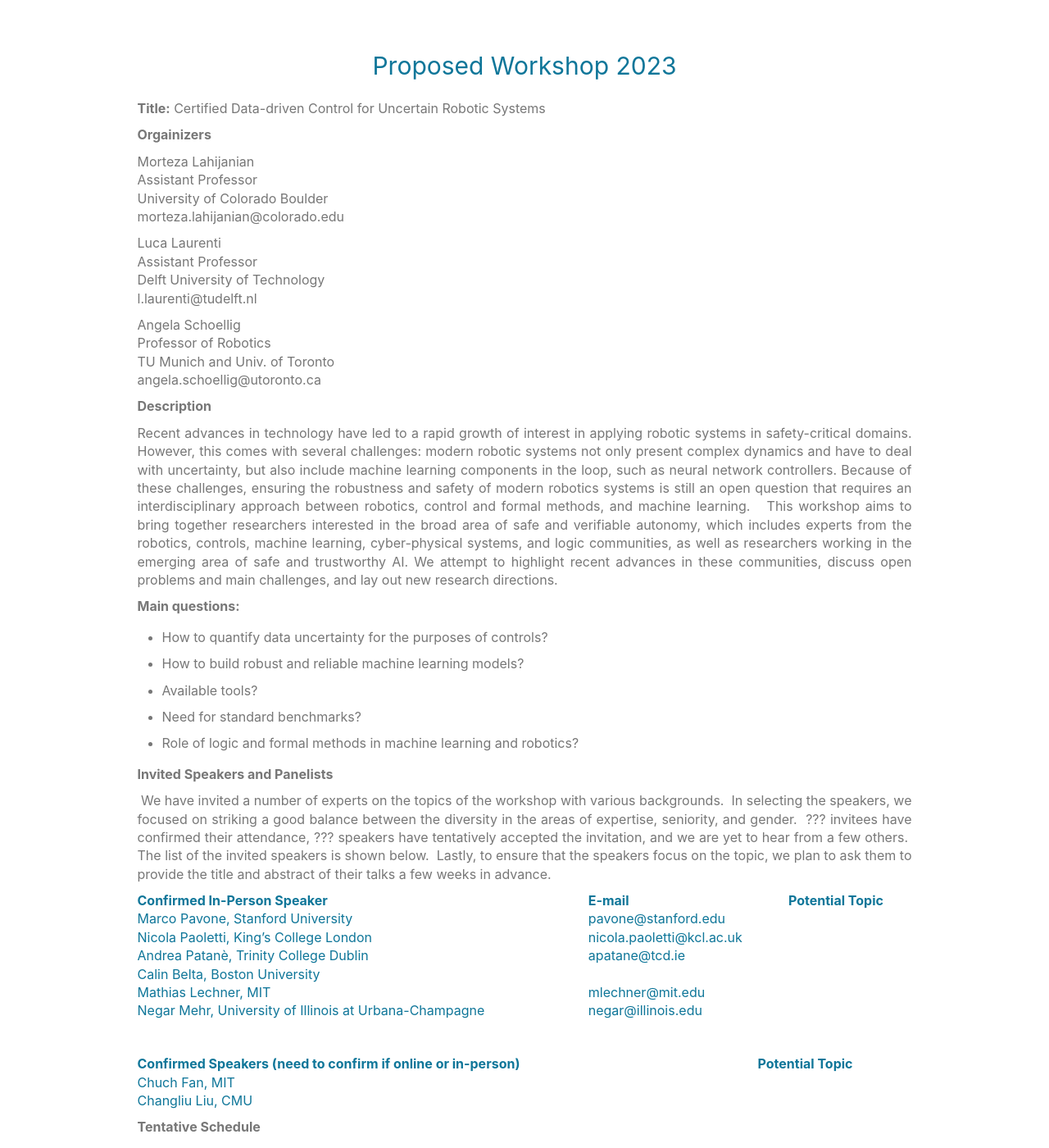
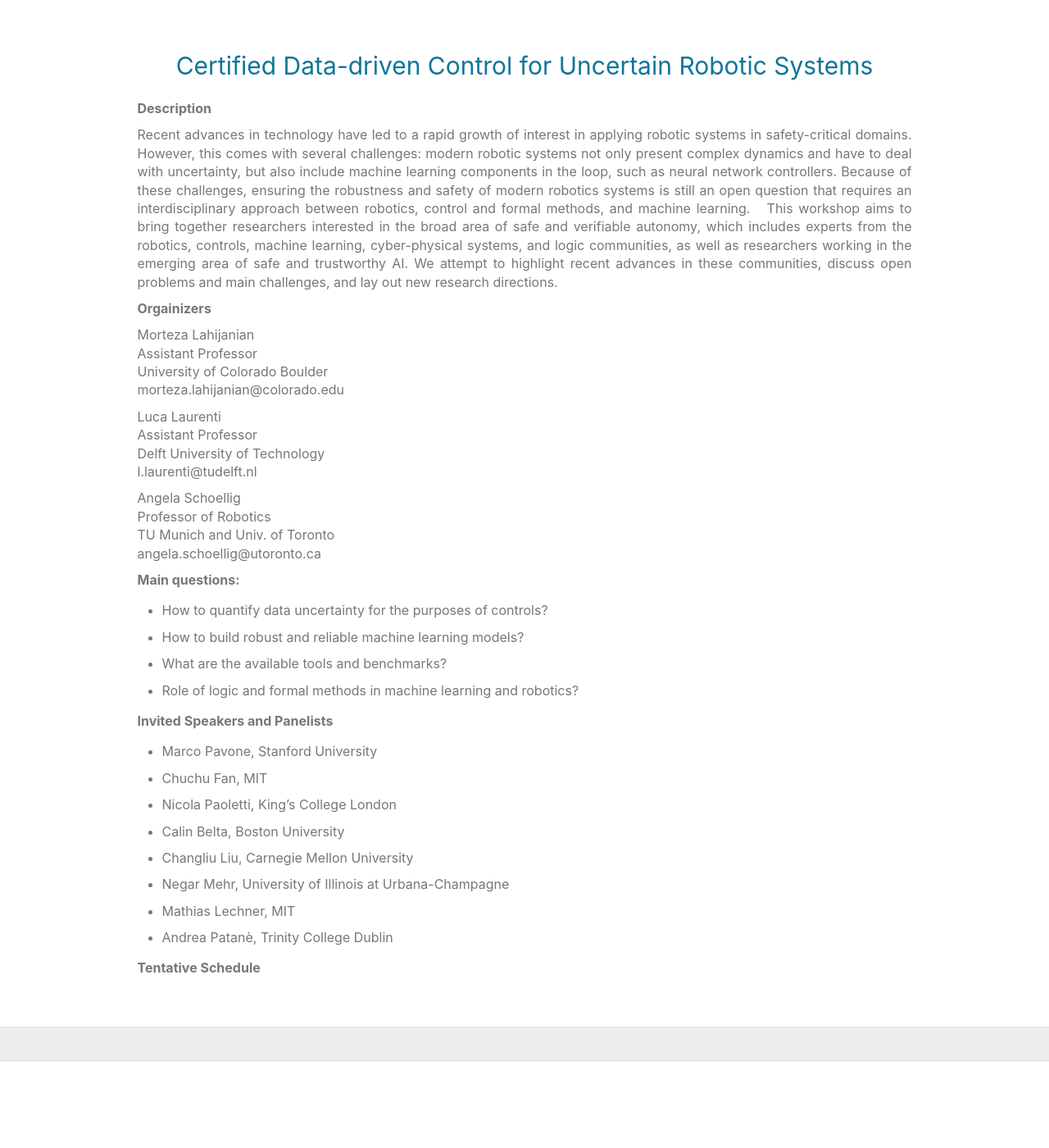
Before and after one commit to aria-systems-group/website, a Jekyll site: the page built from pages/workshop2023.md, in a window 1280 px wide and 1400 px high. Shown: the whole window at 82% size. Built offline with Jekyll 4.4.1, drawn with Linux system fonts in a browser that asks for light colours.

Commit message:
workshop webpage

```diff
--- a/pages/workshop2023.md
+++ b/pages/workshop2023.md
@@ -1,11 +1,17 @@
 ---
-title: Proposed Workshop 2023
+title: Certified Data-driven Control for Uncertain Robotic Systems
 layout: page
 permalink: /workshops/certified-data-driven-control.html
 class: no-nav
 ---
 
-**Title:** Certified Data-driven Control for Uncertain Robotic Systems
+<!-- **Title:**  -->
+
+**Description**
+
+Recent advances in technology have led to a rapid growth of interest in applying robotic systems in safety-critical domains. However, this comes with several challenges: modern robotic systems not only present complex dynamics and have to deal with uncertainty, but also include machine learning components in the loop, such as neural network controllers. Because of these challenges, ensuring the robustness and safety of modern robotics systems is still an open question that requires an interdisciplinary approach between robotics, control and formal methods, and machine learning.
+
+This workshop aims to bring together researchers interested in the broad area of safe and verifiable autonomy, which includes experts from the robotics, controls, machine learning, cyber-physical systems, and logic communities, as well as researchers working in the emerging area of safe and trustworthy AI. We attempt to highlight recent advances in these communities, discuss open problems and main challenges, and lay out new research directions.
 
 **Orgainizers**
 
@@ -24,38 +30,46 @@
 TU Munich and Univ. of Toronto
 angela.schoellig@utoronto.ca
 
-**Description**
 
-Recent advances in technology have led to a rapid growth of interest in applying robotic systems in safety-critical domains. However, this comes with several challenges: modern robotic systems not only present complex dynamics and have to deal with uncertainty, but also include machine learning components in the loop, such as neural network controllers. Because of these challenges, ensuring the robustness and safety of modern robotics systems is still an open question that requires an interdisciplinary approach between robotics, control and formal methods, and machine learning.
-
-This workshop aims to bring together researchers interested in the broad area of safe and verifiable autonomy, which includes experts from the robotics, controls, machine learning, cyber-physical systems, and logic communities, as well as researchers working in the emerging area of safe and trustworthy AI. We attempt to highlight recent advances in these communities, discuss open problems and main challenges, and lay out new research directions.
 
 **Main questions:**
 - How to quantify data uncertainty for the purposes of controls?
 - How to build robust and reliable machine learning models?
-- Available tools?
-- Need for standard benchmarks?
+- What are the available tools and benchmarks?
+<!-- - There is a need for standard benchmarks -->
 - Role of logic and formal methods in machine learning and robotics?
 
 **Invited Speakers and Panelists**
 
- We have invited a number of experts on the topics of the workshop with various backgrounds.  In selecting the speakers, we focused on striking a good balance between the diversity in the areas of expertise, seniority, and gender.  ??? invitees have confirmed their attendance, ??? speakers have tentatively accepted the invitation, and we are yet to hear from a few others.  The list of the invited speakers is shown below.  Lastly, to ensure that the speakers focus on the topic, we plan to ask them to provide the title and abstract of their talks a few weeks in advance.
+<!--  We have invited a number of experts on the topics of the workshop with various backgrounds.  In selecting the speakers, we focused on striking a good balance between the diversity in the areas of expertise, seniority, and gender.  ??? invitees have confirmed their attendance, ??? speakers have tentatively accepted the invitation, and we are yet to hear from a few others.  The list of the invited speakers is shown below.  Lastly, to ensure that the speakers focus on the topic, we plan to ask them to provide the title and abstract of their talks a few weeks in advance. -->
 
-| **Confirmed In-Person Speaker** | **E-mail** | **Potential Topic** |
-| -- | ------ | ---- |
-|Marco Pavone, Stanford University | pavone@stanford.edu | |
+
+<!-- | Speaker** | **E-mail** | **Potential Topic** | -->
+<!-- | -- | ------ -->
+<!-- |Marco Pavone, Stanford University | pavone@stanford.edu | |
 |Nicola Paoletti, King’s College London | nicola.paoletti@kcl.ac.uk | |
 |Andrea Patanè, Trinity College Dublin | apatane@tcd.ie | |
 | Calin Belta, Boston University | | |
 | Mathias Lechner, MIT | mlechner@mit.edu | |
-| Negar Mehr, University of Illinois at Urbana-Champagne | negar@illinois.edu ||
+| Negar Mehr, University of Illinois at Urbana-Champagne | negar@illinois.edu || -->
 
-<br>
+
+<!-- <br>
 
 | **Confirmed Speakers (need to confirm if online or in-person)** | **Potential Topic** |
 | -- | ------ |
 |Chuch Fan, MIT  | |
-|Changliu Liu, CMU | |
+|Changliu Liu, CMU | |  -->
+
+
+- Marco Pavone, Stanford University
+- Chuchu Fan, MIT
+- Nicola Paoletti, King’s College London
+- Calin Belta, Boston University
+- Changliu Liu, Carnegie Mellon University
+- Negar Mehr, University of Illinois at Urbana-Champagne
+- Mathias Lechner, MIT
+- Andrea Patanè, Trinity College Dublin
 
 
 **Tentative Schedule**
```
